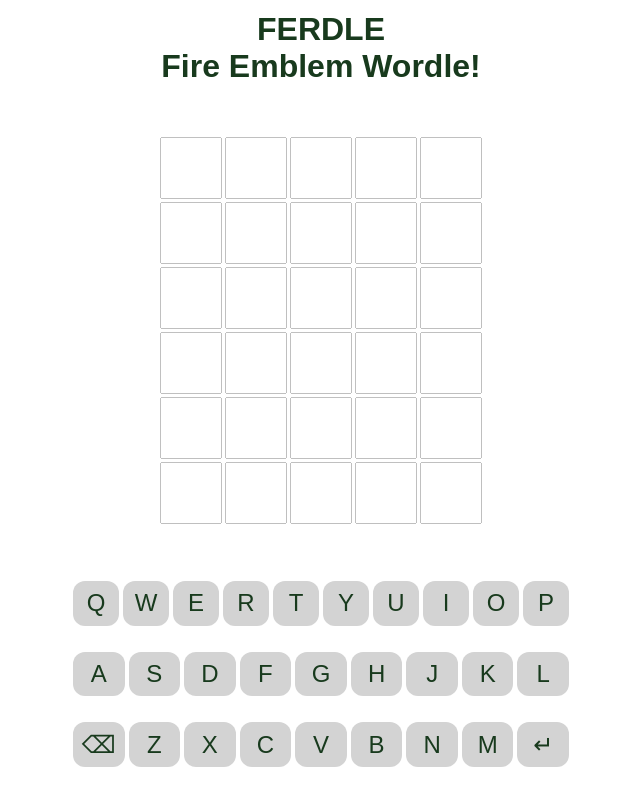
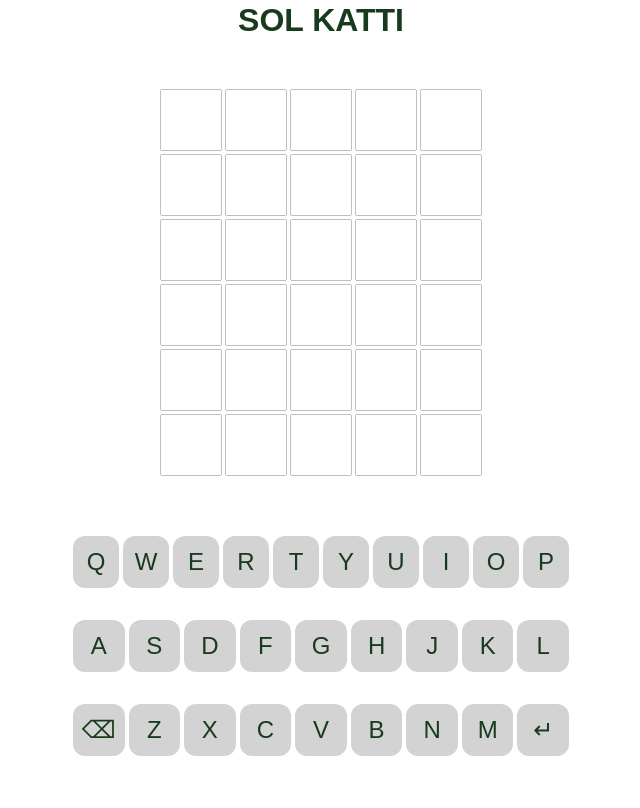
Before and after one commit to doopu/Ferdle, a website: page index.html in a window 1280 px wide. Shown: the whole page, without its empty margins (319-959 px from the left). Drawn offline with Linux system fonts and the light colour scheme.

Commit message:
Project rename, attempt to reduce to 100% viewport only

```diff
--- a/index.html
+++ b/index.html
@@ -1,14 +1,14 @@
 <!DOCTYPE html>
 <html lang="en">
   <head>
-    <meta name="title" content="Ferdle - Fire Emblem Wordle!">
+    <meta name="title" content="Sol Katti">
     <meta name="description" content="Wordle, but with a Fire Emblem twist!">
     <meta name="keywords" content="fire emblem, wordle, logic game, game">
     <meta name="viewport" content="width=device-width, initial-scale=1.0, maximum-scale=1.0, user-scalable=no" />
     <meta name="robots" content="index, follow">
     <meta http-equiv="Content-Type" content="text/html; charset=utf-8">
     <meta name="language" content="English">
-    <title>Ferdle - Fire Emblem Wordle!</title>
+    <title>Sol Katti - Fire Emblem Wordle!</title>
     <style>
       html {
 	  width: 100%;
@@ -22,16 +22,17 @@
 	  width: 100%;
 	  height: 100%;
       }
-      body {
+      body{
 	  height: 100%;
 	  min-height: -webkit-fill-available;
       }
 
-      header{ height: 10%;  }
-      main { height: 60%; }
-      footer{ height: 30%; }
+      header{ height: 5%;  }
+      main { height: 6%; }
+      footer{ height: 35%; }
 
       body{
+	  margin: 0;
 	  justify-content: center;
 	  align-items: center;
 	  display:flex;
@@ -80,6 +81,8 @@
 	  align-items: center;
       }
       div#keyboard {
+	  margin-left: 10px;
+	  margin-right: 10px;
 	  font-size: 1.5em;
 	  width: 500px;
 	  height: 100%;
@@ -129,7 +132,7 @@
   <body>
     <header id="header">
       <div id="headerThing">
-	<h2>FERDLE<br/>Fire Emblem Wordle!</h2>
+	<h2>SOL KATTI</h2>
       </div>
     </header>
     <main>
```
